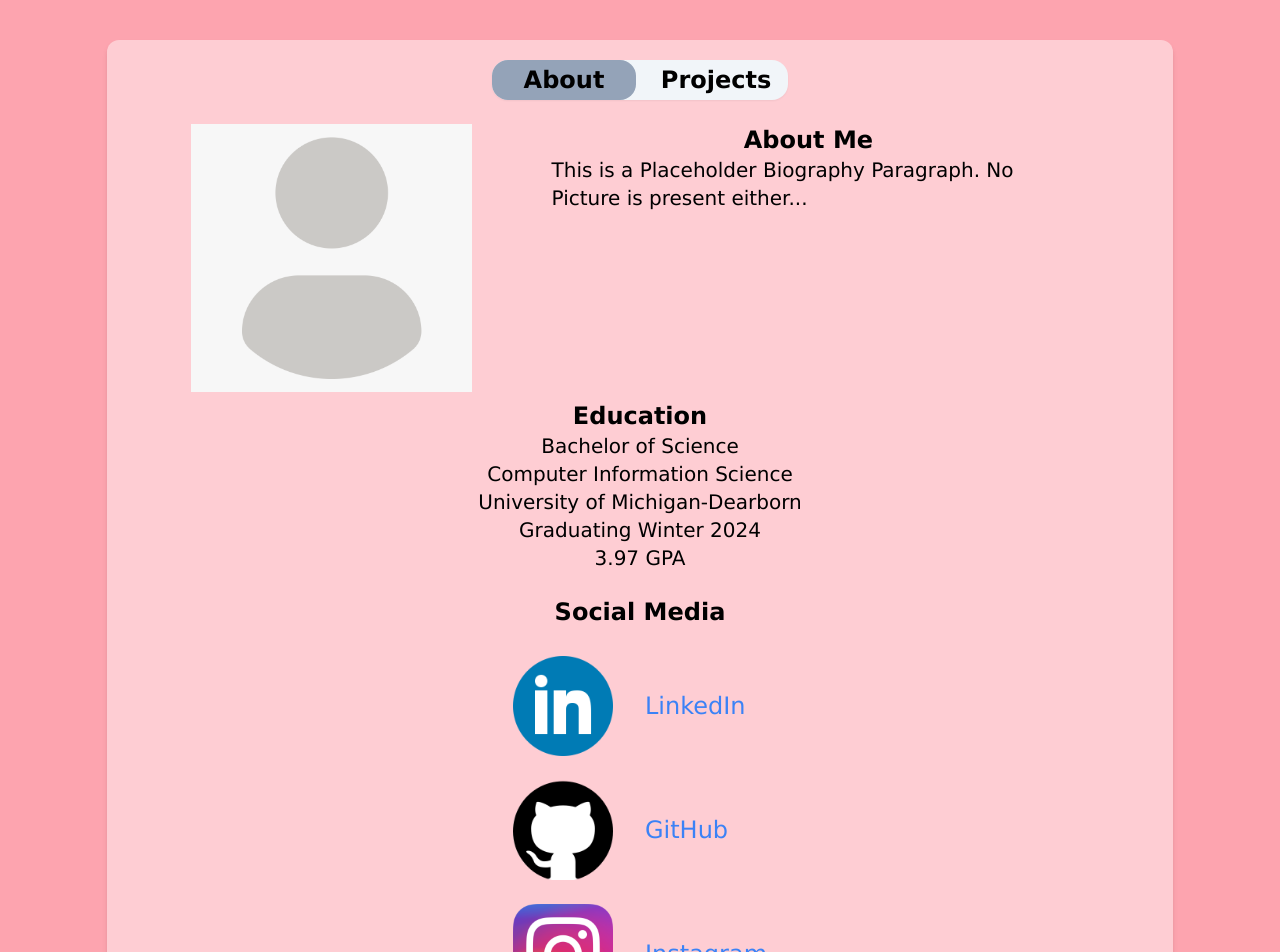
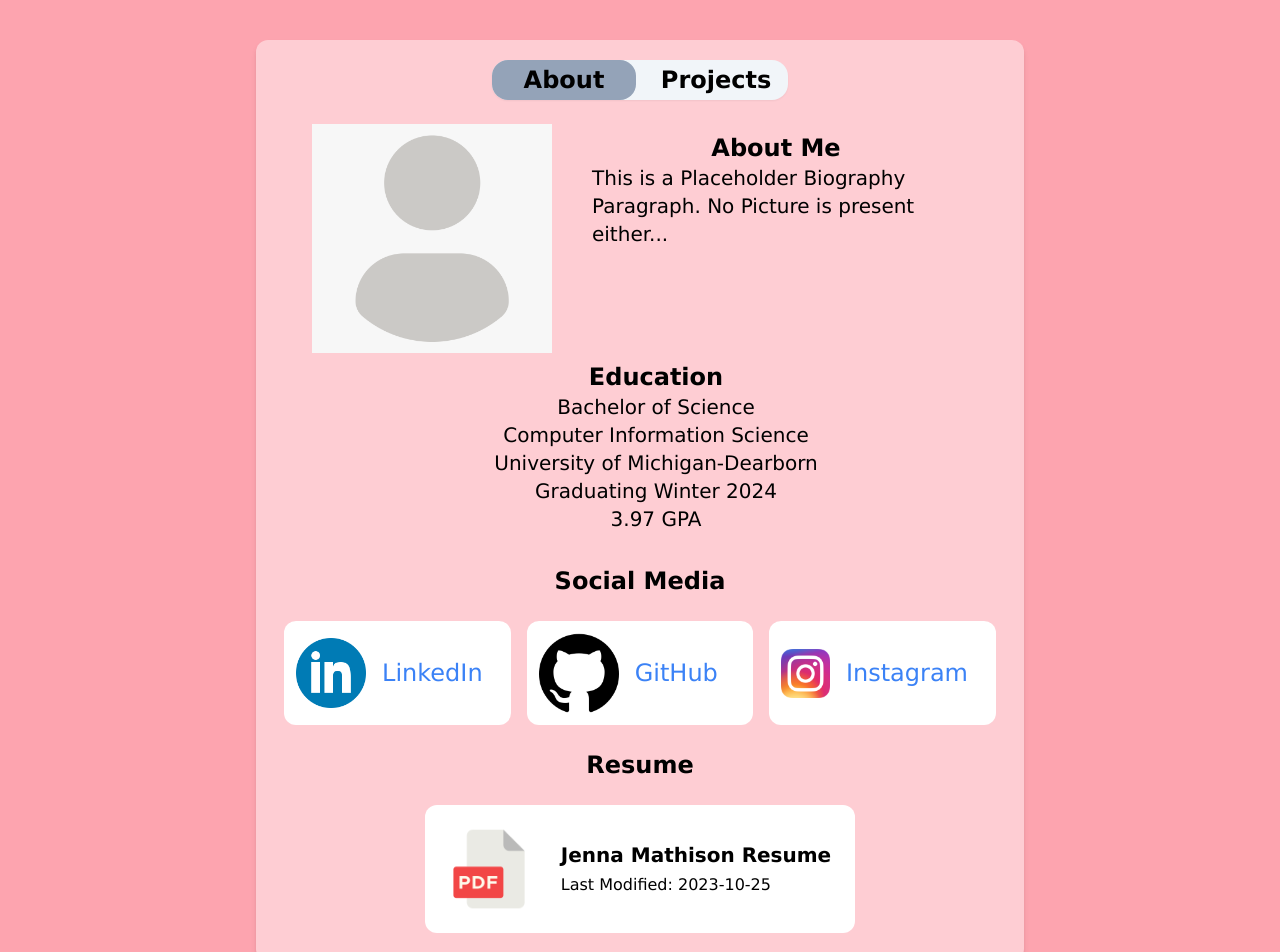
Before and after one commit to jmathison21/JM-Portfolio, a Next.js app: page /about in a window 1280 px wide. Shown: the part 140-1092 px from the top of the page. Built offline with nearby package versions, Linux system fonts and the light colour scheme.

Commit message:
site-full

```diff
--- a/src/app/about/page.jsx
+++ b/src/app/about/page.jsx
@@ -8,8 +8,8 @@ function Bio({ bio }) {
         bio.picture != "" ? bio["picture-alt"] : bio["no-picture-alt"]
 
     return (
-        <div className="flex w-full flex-grow flex-row flex-wrap justify-center ">
-            <div className="w-2/3 sm:w-1/3 sm:pl-6 lg:pl-10 xl:pl-14">
+        <div className="flex w-full flex-grow flex-row flex-wrap justify-center space-x-4 lg:space-x-6 xl:space-x-8">
+            <div className="w-40 sm:w-48 xl:w-60 ">
                 <Image
                     src={imgSrc}
                     alt={imgAlt}
@@ -20,11 +20,11 @@ function Bio({ bio }) {
                     className="h-auto w-full"
                 />
             </div>
-            <div className="flex w-full flex-col items-center py-2 sm:w-2/3 sm:px-6 sm:py-0 lg:px-12 xl:px-20">
+            <div className="flex flex-col w-64 items-center py-2 lg:w-72 xl:w-96">
                 <p className="text-center text-lg font-bold lg:text-xl xl:text-2xl">
                     About Me
                 </p>
-                <p className="text-left lg:text-lg xl:text-xl">{bio.about}</p>
+                <p className="text-left lg:text-lg xl:text-xl px-2">{bio.about}</p>
             </div>
             <div className="flex w-full flex-col items-center py-2 ">
                 <p className="text-center text-lg font-bold lg:text-xl xl:text-2xl">
@@ -40,7 +40,7 @@ function Bio({ bio }) {
 
 function SectionTitle({text}) {
     return (
-            <h2 className="p-4 text-center text-lg font-bold lg:text-xl xl:text-2xl">
+            <h2 className="p-4 text-center text-lg font-bold lg:py-6 lg:text-xl  xl:text-2xl">
                 {text}
             </h2>
     )
@@ -48,21 +48,23 @@ function SectionTitle({text}) {
 
 function Social({ social }) {
     return (
-        <li className="p-3">
-            <div className="flex flex-row items-center">
+        <div className="flex flex-row items-center bg-white rounded-xl p-3">
+            <div className="w-20">
                 <Image
-                    width={100}
-                    height={100}
+                    width={0}
+                    height={0}
                     src={social.icon}
                     alt={social["icon-alt"]}
+                    sizes="100vw"
+                    className="h-auto w-full"
                 />
-                <Link
-                    className="pl-8 text-2xl text-blue-500"
-                    href={social.link}>
-                    {social.name}
-                </Link>
             </div>
-        </li>
+            <Link
+                className="px-4 text-2xl text-blue-500"
+                href={social.link}>
+                {social.name}
+            </Link>
+        </div>
     )
 }
 
@@ -74,7 +76,7 @@ function Socials({ socials }) {
     return (
         <div className="flex flex-col items-center">
             <SectionTitle text={"Social Media"} />
-            <ul className="">{socialItems}</ul>
+            <div className="grid grid-cols-1 grid-rows-auto gap-4 md:grid-cols-2 lg:grid-cols-3">{socialItems}</div>
         </div>
     )
 }
@@ -84,7 +86,7 @@ function Resume({ resume }) {
         <>
             <SectionTitle text={"Resume"} />
             <div className="flex flex-row rounded-xl bg-white p-2">
-                <div className="flex w-1/3 items-center">
+                <div className="flex w-20 items-center sm:w-24 lg:w-28">
                     <Image
                         width={0}
                         height={0}
@@ -94,9 +96,9 @@ function Resume({ resume }) {
                         className="h-auto w-full"
                     />
                 </div>
-                <div className="flex flex-col justify-center">
-                    <h2 className="text-l font-bold">{resume.name}</h2>
-                    <p>Last Modified: {resume.modDate}</p>
+                <div className="flex flex-col justify-center space-y-1 sm:px-2 lg:px-4">
+                    <h2 className="text-l font-bold sm:text-xl">{resume.name}</h2>
+                    <p className="sm:text-l">Last Modified: {resume.modDate}</p>
                 </div>
             </div>
         </>
--- a/src/app/layout.jsx
+++ b/src/app/layout.jsx
@@ -31,7 +31,7 @@ export default async function RootLayout({ children }) {
                 <Header />
                 <main className="mb-16 flex w-screen min-w-fit flex-col items-center">
                     <div className="flex w-screen min-w-fit flex-col items-center">
-                        <div className="flex w-5/6 flex-col items-center rounded-xl bg-rose-200 p-1 pt-1 shadow-md ">
+                        <div className="flex w-5/6 flex-col items-center rounded-xl bg-rose-200 p-1 pt-1 shadow-md sm:3/4 xl:w-3/5 2xl:w-1/2">
                             <div className="flex h-auto w-full flex-row justify-center">
                                 <Tabs tabsList={tabsList} />
                             </div>
--- a/src/app/projects/Project.jsx
+++ b/src/app/projects/Project.jsx
@@ -15,12 +15,12 @@ export default function Project({ project }) {
             <></>
         )
     return (
-        <li className="flex flex-row space-x-4 rounded-xl bg-white p-2">
+        <li className="flex flex-row space-x-4 rounded-xl bg-white p-3">
             {image}
-            <div className="flex flex-col space-y-2">
-                <h2 className="text-xl font-bold">{project.name}</h2>
-                <p className="text-md">{project.description}</p>
-                <p className="text-md">Technologies: {project.technologies}</p>
+            <div className="flex flex-col space-y-2 sm:space-y-3">
+                <h2 className="text-xl font-bold lg:text-2xl">{project.name}</h2>
+                <p className="text-md lg:text-xl">{project.description}</p>
+                <p className="text-md lg:text-xl"><span className="font-bold">Technologies: </span> {project.technologies}</p>
             </div>
         </li>
     )
--- a/src/app/projects/page.jsx
+++ b/src/app/projects/page.jsx
@@ -10,7 +10,7 @@ function Projects({ content }) {
         return <Project project={project} key={project.name} />
     })
 
-    return <ul className="space-y-4">{projects}</ul>
+    return <ul className="space-y-4 sm:space-y-6">{projects}</ul>
 }
 
 export default async function Page() {
```
